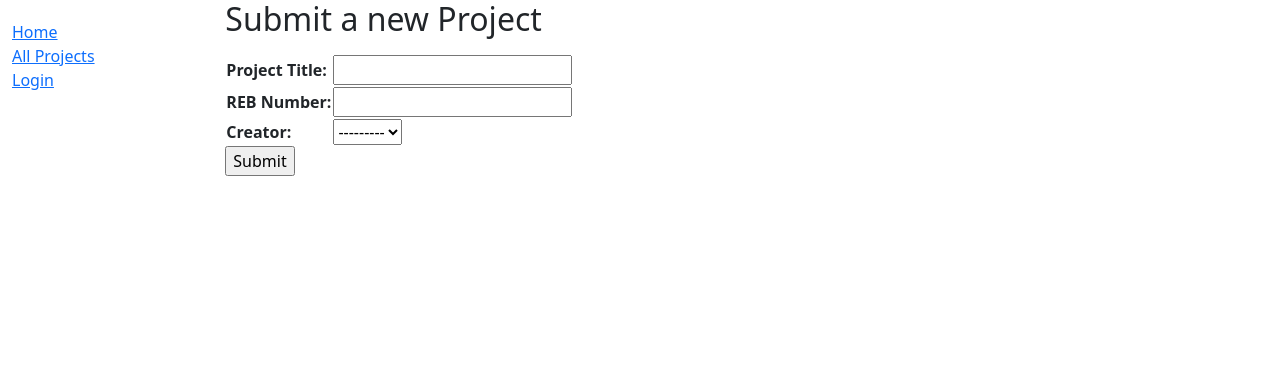
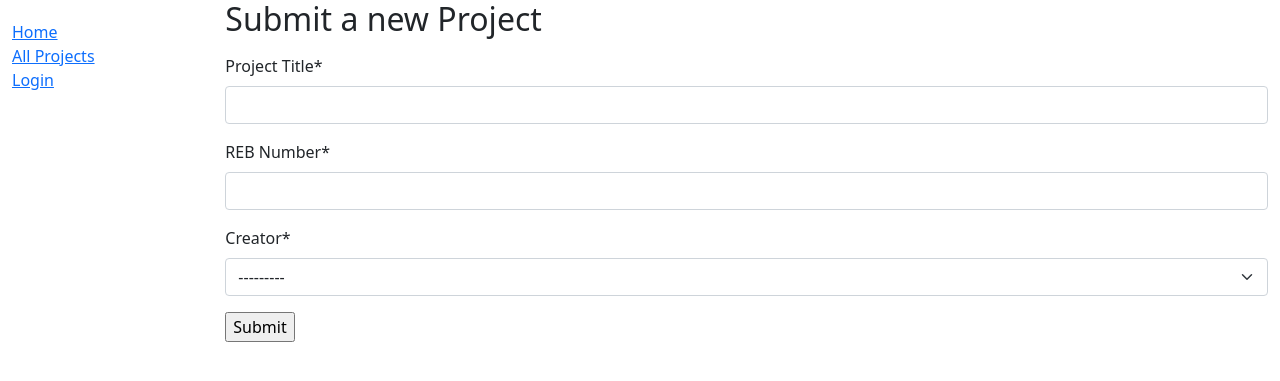
Before and after one commit to shlfung/epup, a Django app: template projects/templates/projects/project_form.html in a window 1280 px wide. Shown: the top 381 px of the page. Run offline with Django 4.2, Linux system fonts and the light colour scheme; the template is opened without the code that fills it: values that come from a table or form of the project are taken from there, others are empty; some libraries are stand-ins or nearby versions.

Commit message:
Example of how to modify the Model Form with django crispy form

```diff
--- a/projects/forms.py
+++ b/projects/forms.py
@@ -1,8 +1,25 @@
 from django.forms import ModelForm
-
+from django import forms
 from .models import Project
 
+from crispy_forms.helper import FormHelper
+from crispy_forms.layout import Layout, Field, Row
+
 class ProjectForm(ModelForm):
+    def __init__(self, *args, **kwargs):
+        super(ProjectForm, self).__init__(*args, **kwargs)
+        self.helper = FormHelper(self)
+        self.helper.form_class = 'blue'
+        self.helper.label_class = 'red'
+        self.helper.css_class = 'yellow'
+
+        self.helper.layout = Layout(
+            Row(
+                Field('title', wrapper_class='green-text'),
+                Field('reb_num', css_class='bg-santared mw-100'),
+                css_class='form-row',
+            )
+        )
     class Meta:
         model = Project
         fields = ['title', 'reb_num', 'creator']
--- a/projects/templates/projects/project_form.html
+++ b/projects/templates/projects/project_form.html
@@ -1,4 +1,5 @@
 {% extends "base_generic.html" %}
+{% load crispy_forms_tags %}
 
 {% block content %}
   <h2>Submit a new Project</h2>
@@ -8,11 +9,12 @@
   <p>
     <form action="" method="post">
       {% csrf_token %}
-      <table>
-        {{ form.as_table }}
-      </table>
+      {{ form|crispy }}
       <input type="submit" value="Submit" />
     </form>
+
+
+
   </p>
 
 
```
